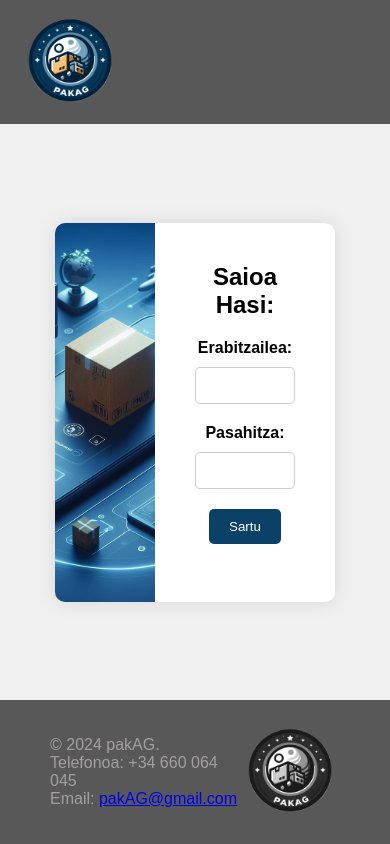
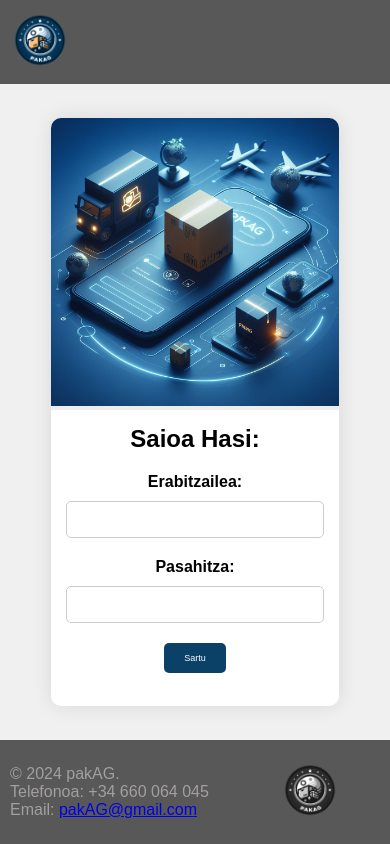
Before and after one commit to Luken1919/Erronka3, a PHP site: page /html/SaioaHasi.php in a window 390 px wide. Run offline with PHP 8.4, Linux system fonts and the light colour scheme.

Commit message:
responsive eginda

```diff
--- a/WB/css/index.css
+++ b/WB/css/index.css
@@ -70,7 +70,7 @@
 }
 
 #mainindex {
-    color: #fff;
+    color: #0c0c0c;
     text-shadow: 0 0 10px rgba(0, 0, 0, 0.7);
 }
 
@@ -245,6 +245,135 @@
 /* Estilos para el mensaje de tabla vacía */
 table:empty td::before {
     content: "Ez daukazu datu gehiagorik erakusteko.";
-    color: #999;
+    color: #ff0404;
     font-style: italic;
 }
+
+
+/* Media Queries */
+@media (max-width: 1200px) {
+    .espazioa {
+        margin-left: 3%;
+    }
+
+    .nav-container {
+        padding: 0 5%;
+    }
+
+    .login-button {
+        margin-left: 10px;
+        padding: 8px 15px;
+    }
+
+    .logo img,
+    .logotxuri-beltza img {
+        height: 80px;
+    }
+
+    .login-form {
+        padding: 20px;
+    }
+
+    .content h1 {
+        font-size: 2.5rem;
+    }
+
+    footer .container {
+        margin-left: 20px;
+    }
+}
+
+@media (max-width: 768px) {
+    .nav-container {
+        flex-direction: column;
+        align-items: flex-start;
+    }
+
+    .login-button {
+        margin-left: 0;
+        margin-top: 10px;
+    }
+
+    main {
+        padding: 30px 15px;
+    }
+
+    .login-container {
+        flex-direction: column;
+    }
+
+    .login-image,
+    .login-form {
+        flex: 1 1 auto;
+        width: 100%;
+    }
+
+    .content h1 {
+        font-size: 2rem;
+    }
+
+    .content p {
+        font-size: 1rem;
+    }
+}
+
+@media (max-width: 480px) {
+    .nav-container {
+        padding: 0 10px;
+    }
+
+    .logo img,
+    .logotxuri-beltza img {
+        height: 60px;
+    }
+
+    .login-form {
+        padding: 15px;
+    }
+
+    .content h1 {
+        font-size: 1.5rem;
+    }
+
+    footer .container {
+        margin-left: 10px;
+    }
+    table {
+      margin: 0px;
+      font-size: 10px;
+    }
+    form button {
+        padding: 5px 5px;
+        border: none;
+        background: #007bff;
+        color: #fff;
+        border-radius: 5px;
+        cursor: pointer;
+        transition: background 0.3s;
+        font-size: 9px;
+    }
+
+    form select{
+        font-size: 9px;
+    }
+    .content table {
+        width: 100%;
+    }
+
+
+
+    .content tbody tr {
+        border-bottom: 1px solid #ccc;
+    }
+
+    .content th,
+    .content td {
+        padding: 8px;
+        text-align: left;
+        width: 100%;
+    }
+
+    .content th {
+        background-color: #f2f2f2;
+    }
+}
```
